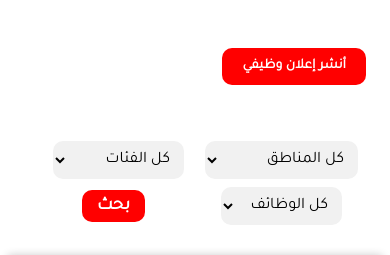
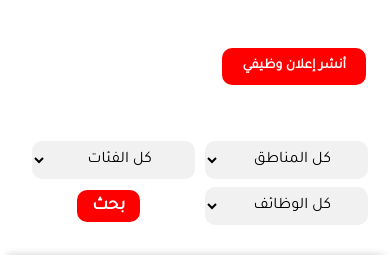
Before and after one commit to alrepo/my-app, a React (Create React App) app: page / in a window 390 px wide. Shown: the top 255 px of the page. Built offline with nearby package versions, Linux system fonts and the light colour scheme.

Commit message:
filters width and text styles

```diff
--- a/public/styels.css
+++ b/public/styels.css
@@ -633,10 +633,11 @@
     justify-content: center;
     margin-top: 1rem;
     max-width: 600px;
-    direction: rtl;
   }
   .filter {
     margin-left: 10px;
+        direction: rtl;
+    text-align: center;
   }
   .filter select {
     font-size: 16px;
@@ -646,7 +647,7 @@
     border: none;
     cursor: pointer;
     border-radius: 10px;
-    text-align: right;
+    text-align: center;
     direction: rtl;
   }
 
@@ -795,6 +796,14 @@
     {
       display: flex;
       justify-items: center;
+      width: 100%;
+    }
+    .filter select
+    {
+      width: 100%;
+      text-align: center;
+      margin-left: 0.3rem;
+      margin-right: 0.3rem;
     }
     .searchButton
     {
```
